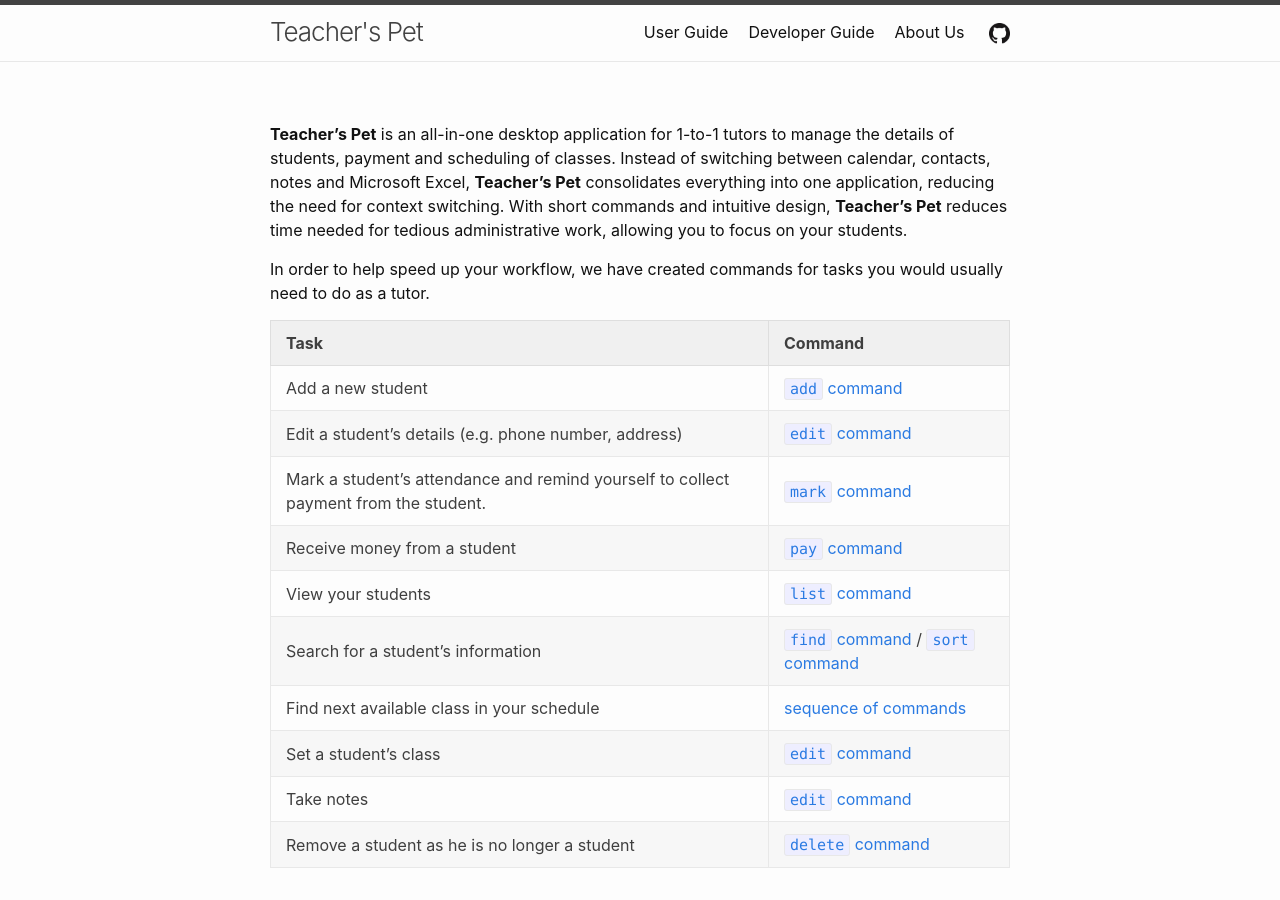
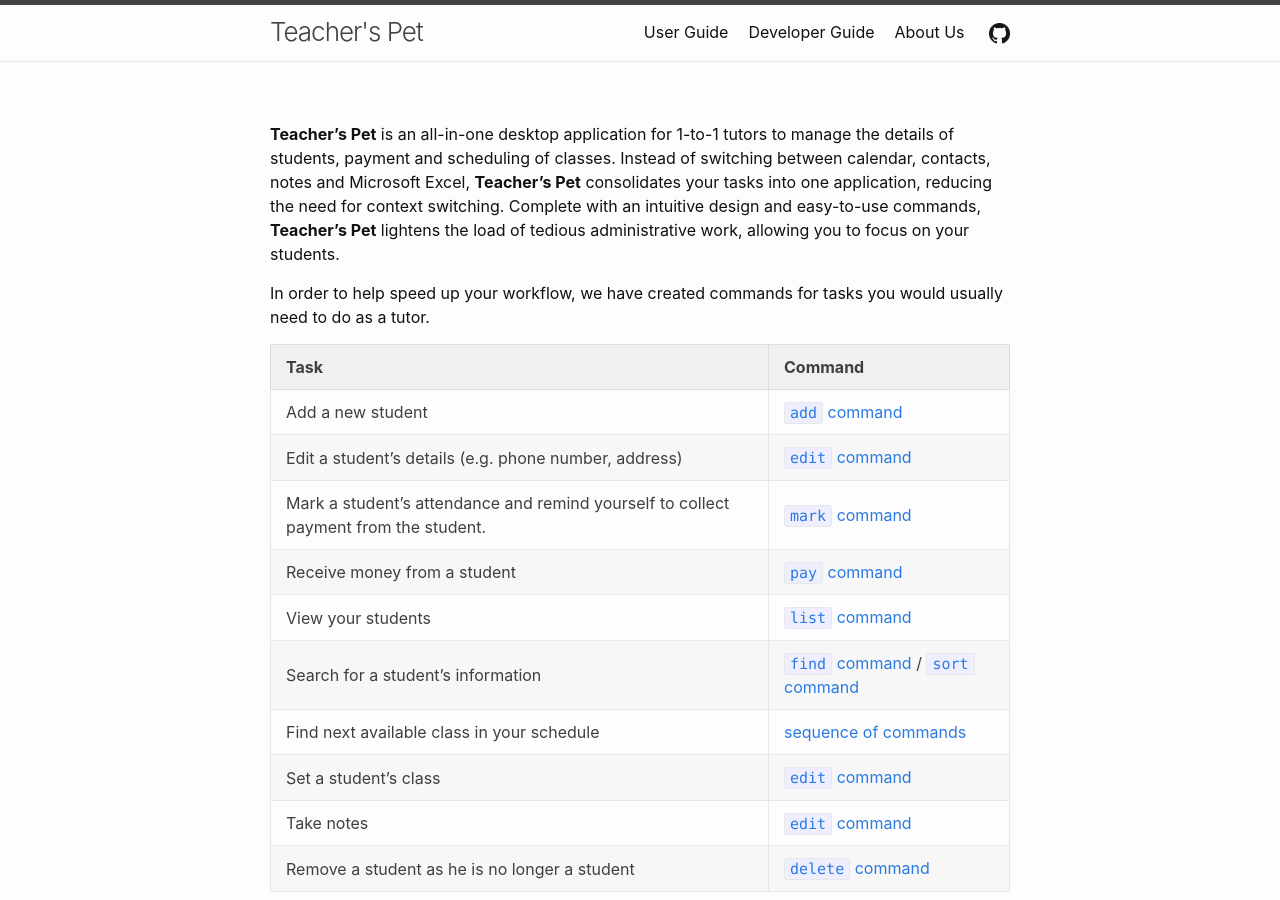
Before and after one commit to AY2223S1-CS2103T-T09-4/tp-clone-for-cs2101UG, a Jekyll site: the page built from docs/UserGuide_CS2101.md, in a window 1280 px wide and 900 px high. Built offline with Jekyll 4.4.1, drawn with Linux system fonts in a browser that asks for light colours; our own code applies the rules of GitHub Pages for plain Markdown files.

Commit message:
Modify intro

```diff
--- a/docs/UserGuide_CS2101.md
+++ b/docs/UserGuide_CS2101.md
@@ -4,9 +4,9 @@ title: **Teacher's Pet** User Guide
 ---
 **Teacher’s Pet** is an all-in-one desktop application for 1-to-1 tutors to manage the details of students,
 payment and scheduling of classes. Instead of switching between calendar, contacts, notes and Microsoft Excel,
-**Teacher's Pet** consolidates everything into one application, reducing the need for
-context switching. With short commands and intuitive design, **Teacher's Pet** reduces time needed
-for tedious administrative work, allowing you to focus on your students.
+**Teacher's Pet** consolidates your tasks into one application, reducing the need for
+context switching. Complete with an intuitive design and easy-to-use commands, **Teacher's Pet** lightens
+the load of tedious administrative work, allowing you to focus on your students.
 
 In order to help speed up your workflow, we have created commands for tasks you would usually need to do as a tutor.
 
```
